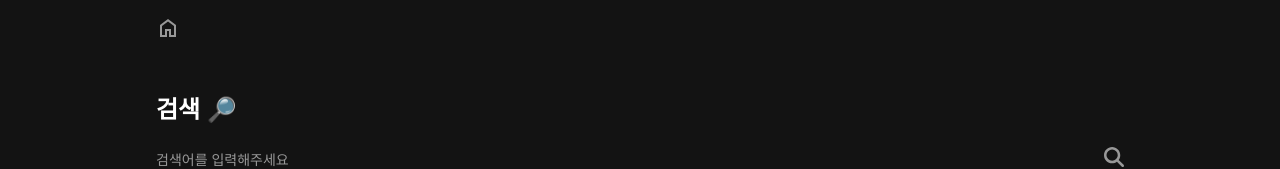
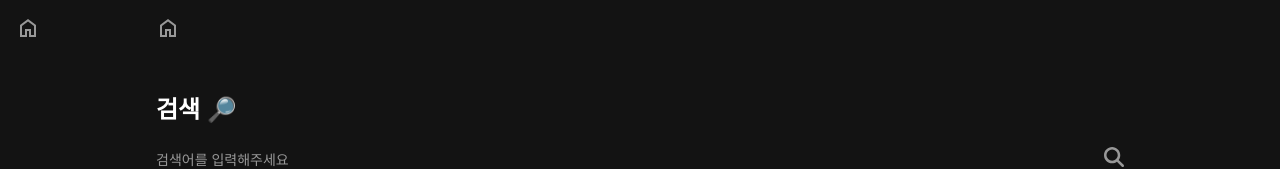
Before and after one commit to Dsm-Hackathon-2024/frontend, a React (Vite) app: page /search in a window 1280 px wide. Shown: the top 169 px of the page. Built offline with nearby package versions, Linux system fonts and the light colour scheme; a web font is replaced by a local one.

Commit message:
RouterLayout 추가

```diff
--- /dev/null
+++ b/src/routes/Layout.jsx
@@ -0,0 +1,14 @@
+import React from "react";
+import { Outlet } from "react-router-dom";
+import { HomeButton } from "../components/HomeButton";
+
+function Layout() {
+  return (
+    <>
+      <HomeButton />
+      <Outlet />
+    </>
+  );
+}
+
+export default Layout;
--- a/src/routes/MainRouter.jsx
+++ b/src/routes/MainRouter.jsx
@@ -3,15 +3,18 @@
 import SignUp from "../pages/SignUp";
 import Home from "../pages/Home";
 import Search from "../pages/Search";
+import Layout from "./Layout";
 
 function MainRouter() {
   return (
     <BrowserRouter>
       <Routes>
-        <Route path="/" element={<Login />} />
-        <Route path="/signup" element={<SignUp />} />
-        <Route path="/home" element={<Home />} />
-        <Route path="/search" element={<Search />} />
+        <Route path="/" element={<Layout />}>
+          <Route path="/" element={<Login />} />
+          <Route path="/signup" element={<SignUp />} />
+          <Route path="/home" element={<Home />} />
+          <Route path="/search" element={<Search />} />
+        </Route>
       </Routes>
     </BrowserRouter>
   );
```
